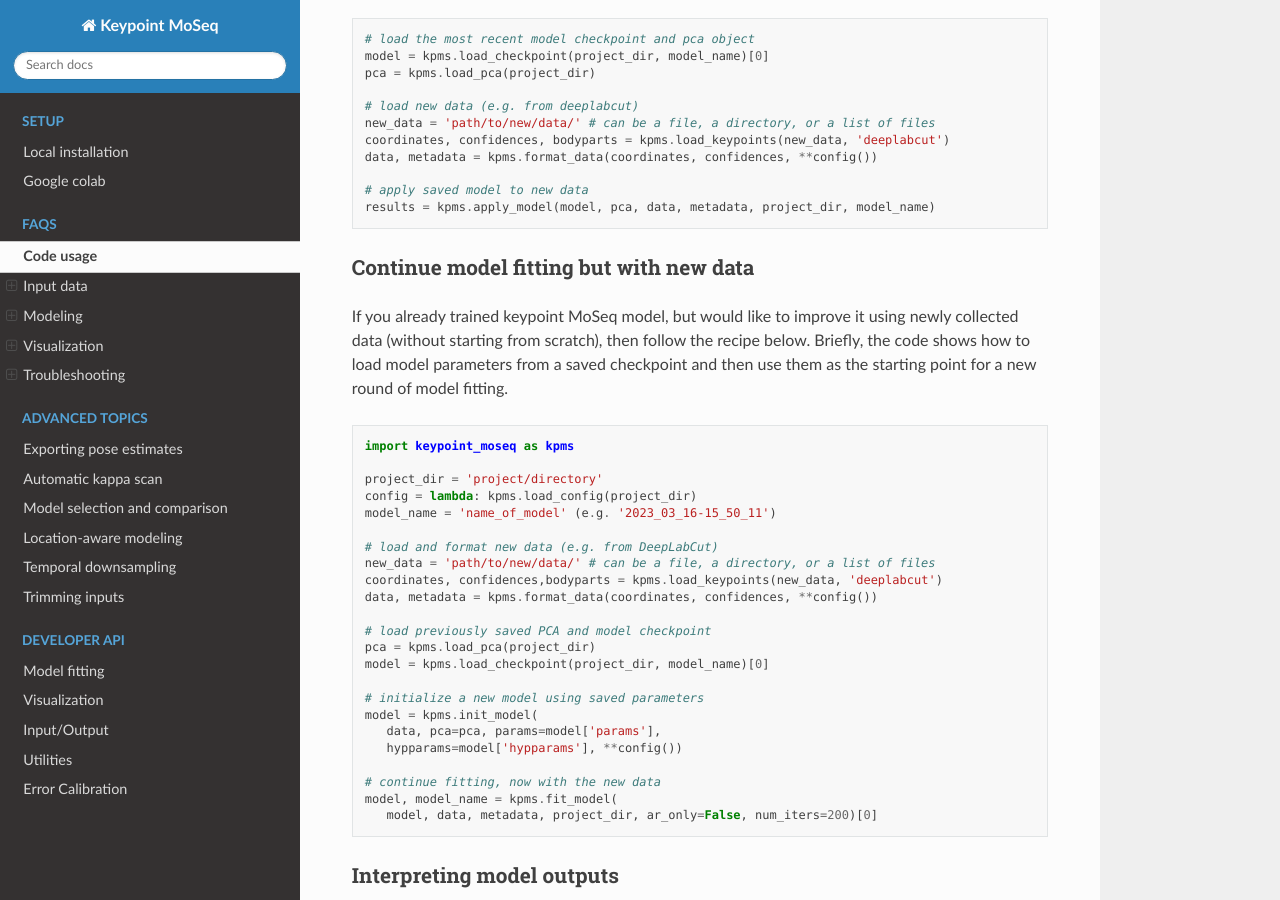
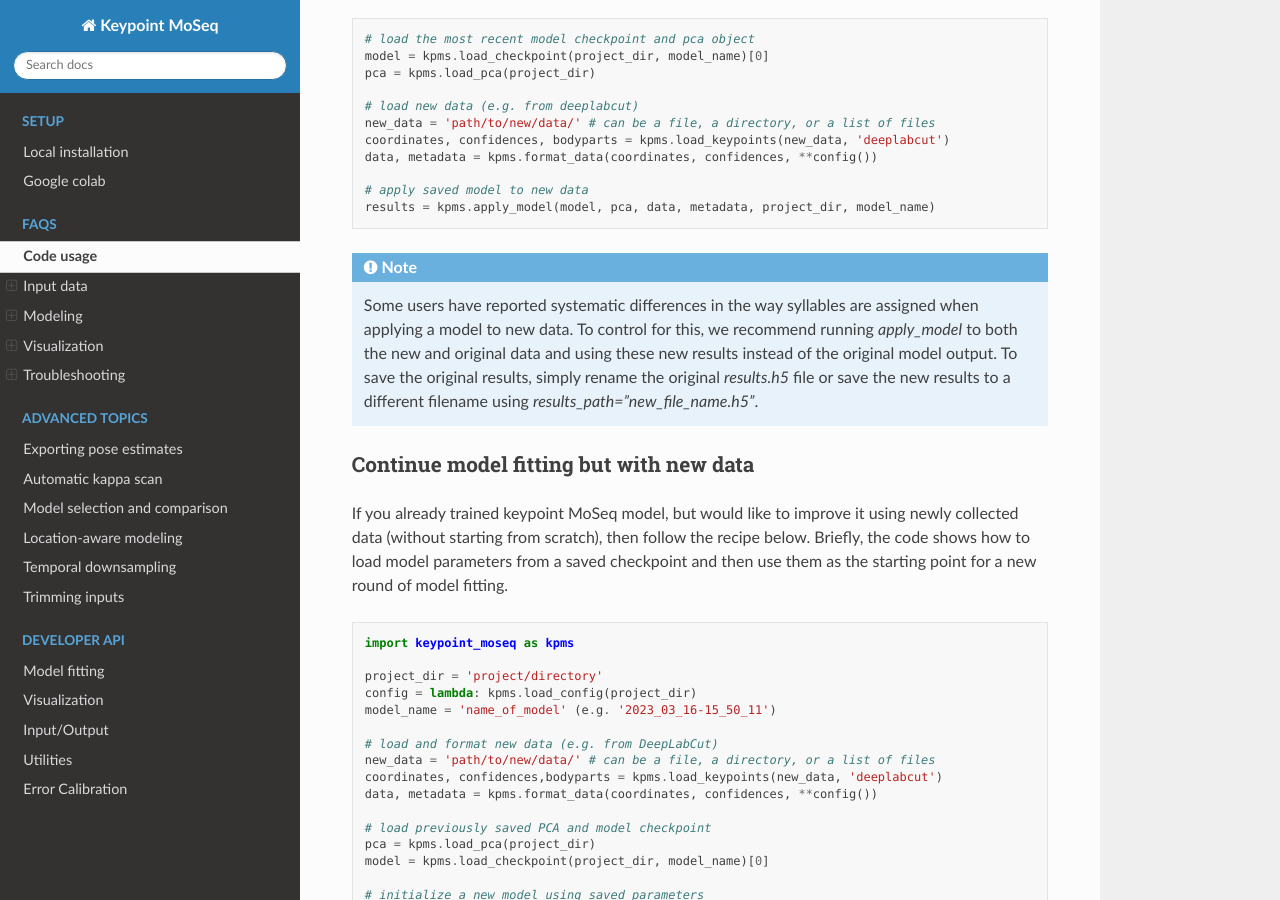
Before and after one commit to dattalab/keypoint-moseq, a Sphinx documentation site: the page built from docs/source/FAQs.rst, in a window 1280 px wide and 900 px high, scrolled down 4771 px. Built offline with Sphinx 7.4.7 and the Read the Docs theme 3.1.0, drawn with Linux system fonts in a browser that asks for light colours; pages that are not in the unit, such as notebooks, are missing from menus.

Commit message:
add warning about applying model

```diff
--- a/docs/source/FAQs.rst
+++ b/docs/source/FAQs.rst
@@ -157,6 +157,11 @@
 
    # apply saved model to new data
    results = kpms.apply_model(model, pca, data, metadata, project_dir, model_name)
+
+
+.. note::
+
+   Some users have reported systematic differences in the way syllables are assigned when applying a model to new data. To control for this, we recommend running `apply_model` to both the new and original data and using these new results instead of the original model output. To save the original results, simply rename the original `results.h5` file or save the new results to a different filename using `results_path="new_file_name.h5"`.
 
 
 Continue model fitting but with new data
```
